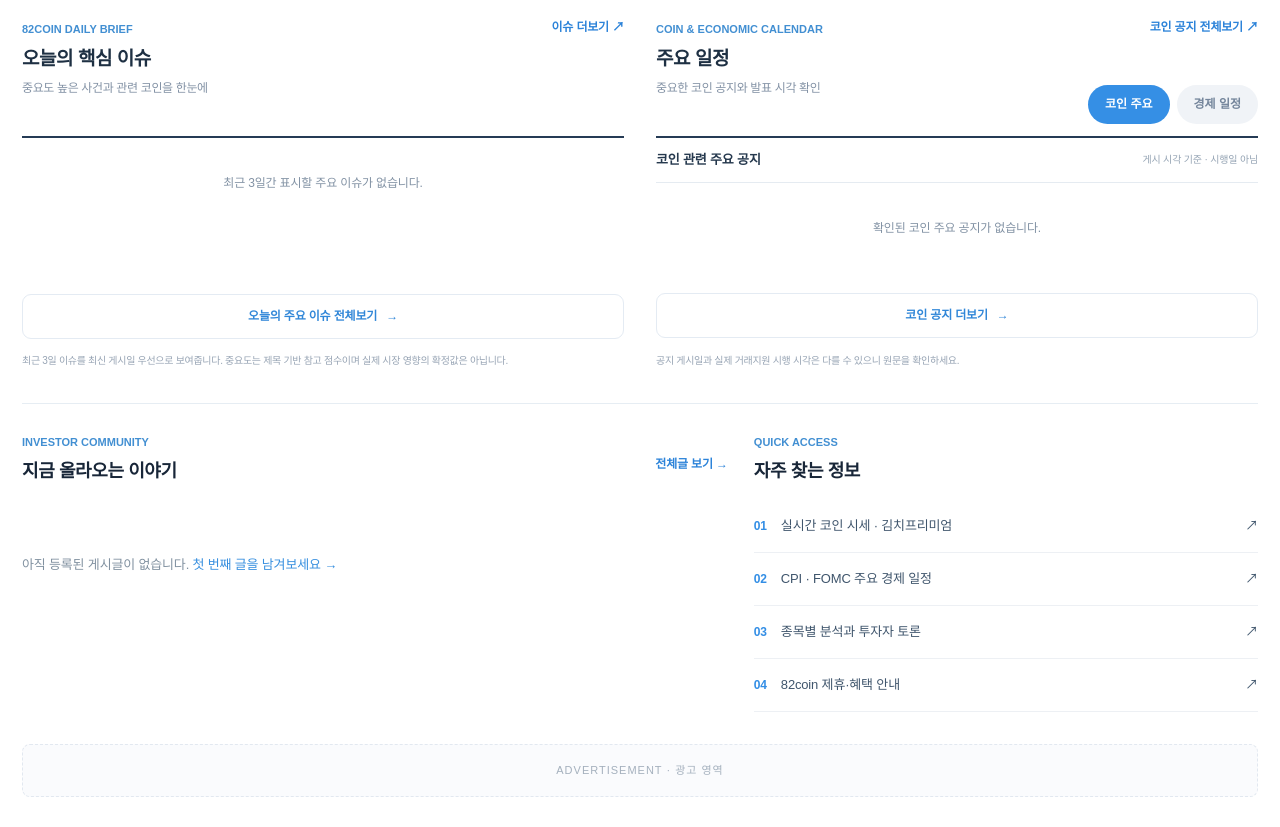
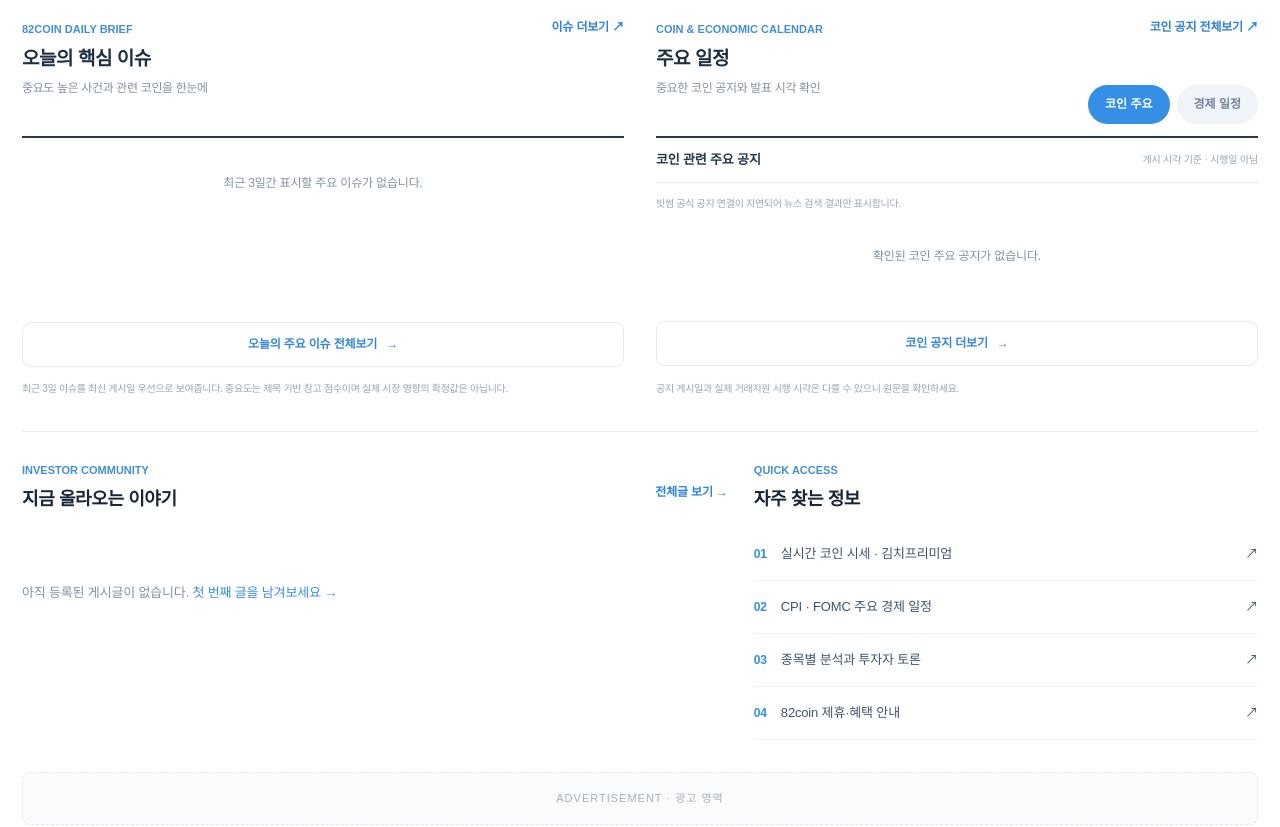
Before and after one commit to orbit-box/82coin, a Next.js app: page / in a window 1280 px wide. Shown: the part 1420-2247 px from the top of the page. Built offline with nearby package versions, Linux system fonts and the light colour scheme; no server answers; the database is empty; a web font is replaced by a local one.

Commit message:
fix(home): disclose official exchange notice feed delays

```diff
--- a/components/HomeEvents.tsx
+++ b/components/HomeEvents.tsx
@@ -3,12 +3,12 @@ import {useEffect,useState} from "react";
 type Story={title:string;url:string;source:string;publishedAt:string|null;importanceScore:number;relatedCoins:string[];category?:string};
 type Notice={id:string;title:string;url:string;source:string;publishedAt:string;type:string;ticker:string|null};
 type Econ={id:string;title:string;category:string;dateLabel:string;timeLabel:string;url:string;source:string};
-export default function HomeEvents(){const[tab,setTab]=useState<"coin"|"economy">("coin"),[stories,setStories]=useState<Story[]>([]),[notices,setNotices]=useState<Notice[]>([]),[economic,setEconomic]=useState<Econ[]>([]),[loaded,setLoaded]=useState(false);
-useEffect(()=>{let active=true;const load=async()=>{const results=await Promise.allSettled(["/api/news","/api/coin-notices","/api/economic-calendar"].map(u=>fetch(u,{cache:"no-store"}).then(r=>r.json())));if(!active)return;if(results[0].status==="fulfilled")setStories(results[0].value.items||[]);if(results[1].status==="fulfilled")setNotices(results[1].value.items||[]);if(results[2].status==="fulfilled")setEconomic(results[2].value.items||[]);setLoaded(true)};load();const timer=setInterval(load,300000);return()=>{active=false;clearInterval(timer)}},[]);
+export default function HomeEvents(){const[tab,setTab]=useState<"coin"|"economy">("coin"),[stories,setStories]=useState<Story[]>([]),[notices,setNotices]=useState<Notice[]>([]),[economic,setEconomic]=useState<Econ[]>([]),[loaded,setLoaded]=useState(false),[noticeWarning,setNoticeWarning]=useState("");
+useEffect(()=>{let active=true;const load=async()=>{const results=await Promise.allSettled(["/api/news","/api/coin-notices","/api/economic-calendar"].map(u=>fetch(u,{cache:"no-store"}).then(r=>r.json())));if(!active)return;if(results[0].status==="fulfilled")setStories(results[0].value.items||[]);if(results[1].status==="fulfilled"){setNotices(results[1].value.items||[]);setNoticeWarning(results[1].value.warning||"")}else setNoticeWarning("거래소 공지를 불러오지 못했습니다.");if(results[2].status==="fulfilled")setEconomic(results[2].value.items||[]);setLoaded(true)};load();const timer=setInterval(load,300000);return()=>{active=false;clearInterval(timer)}},[]);
 const recent=stories.filter(s=>s.publishedAt&&Date.now()-Date.parse(s.publishedAt)<3*86400000&&Date.parse(s.publishedAt)<=Date.now()+60000);
 const selected=recent.filter(s=>s.importanceScore>=25).sort((a,b)=>{const aTime=Date.parse(a.publishedAt||"")||0,bTime=Date.parse(b.publishedAt||"")||0;return bTime-aTime||b.importanceScore-a.importanceScore}).slice(0,5);
 return <section className="homeEventsSection" aria-label="오늘의 핵심 이슈와 주요 일정">
 <div className="homeNotices"><div className="liveHead"><div><span className="sectionKicker">82COIN DAILY BRIEF</span><h2>오늘의 핵심 이슈</h2><p>중요도 높은 사건과 관련 코인을 한눈에</p></div><a className="viewMore" href="/issues">이슈 더보기 ↗</a></div>
 <div className="homeNoticeFeed">{selected.length?selected.map((x,i)=><a className="homeNoticeItem" href={x.url} key={x.url+i} target="_blank" rel="noopener noreferrer"><span className="issueScore">{x.importanceScore}점</span><div className="noticeContents"><strong>{x.title}</strong><span>관련 코인: {x.relatedCoins?.length?x.relatedCoins.join(" · "):"시장 전체"} · {x.source} · {x.publishedAt?new Date(x.publishedAt).toLocaleDateString("ko-KR"):""} ↗</span></div></a>):<div className="homeNoticeEmpty">{loaded?"최근 3일간 표시할 주요 이슈가 없습니다.":"주요 이슈를 선별하고 있습니다."}</div>}</div><a href="/issues" className="sectionBottomMore">오늘의 주요 이슈 전체보기 <span>→</span></a><p className="marketFinePrint">최근 3일 이슈를 최신 게시일 우선으로 보여줍니다. 중요도는 제목 기반 참고 점수이며 실제 시장 영향의 확정값은 아닙니다.</p></div>
 <div className="homeSchedule"><div className="liveHead liveHeadSchedule"><div className="scheduleTitle"><span className="sectionKicker">COIN & ECONOMIC CALENDAR</span><h2>주요 일정</h2><p>중요한 코인 공지와 발표 시각 확인</p></div><div className="scheduleHeadActions"><a className="viewMore" href={tab==="coin"?"/coin-notices":"/calendar"}>{tab==="coin"?"코인 공지 전체보기":"경제일정 전체보기"} ↗</a><div className="eventCategoryTabs" role="tablist" aria-label="주요 일정 분류"><button type="button" role="tab" aria-selected={tab==="coin"} className={tab==="coin"?"active":""} onClick={()=>setTab("coin")}>코인 주요</button><button type="button" role="tab" aria-selected={tab==="economy"} className={tab==="economy"?"active":""} onClick={()=>setTab("economy")}>경제 일정</button></div></div></div>
-<div className="homeScheduleCanvas">{tab==="coin"?<><div className="scheduleHead"><strong>코인 관련 주요 공지</strong><small>게시 시각 기준 · 시행일 아님</small></div>{notices.length?notices.slice(0,6).map(n=><a href={n.url} target="_blank" rel="noopener noreferrer" key={n.id} className="scheduleEntry"><span className="scheduleType">{n.type}</span><span><strong>{n.title}</strong><small>{new Date(n.publishedAt).toLocaleDateString("ko-KR")} · {n.source} ↗</small></span></a>):<div className="homeNoticeEmpty">{loaded?"확인된 코인 주요 공지가 없습니다.":"공지를 확인하는 중입니다."}</div>}<a href="/coin-notices" className="sectionBottomMore">코인 공지 더보기 <span>→</span></a><p className="marketFinePrint">공지 게시일과 실제 거래지원 시행 시각은 다를 수 있으니 원문을 확인하세요.</p></>:<><div className="scheduleHead"><strong>다가오는 경제일정</strong><small>한국시간 KST</small></div>{economic.length?economic.slice(0,6).map(e=><a href={e.url} target="_blank" rel="noopener noreferrer" key={e.id} className="scheduleEntry"><span className="scheduleDate"><strong>{e.dateLabel}</strong><small>{e.timeLabel}</small></span><span><strong>{e.title}</strong><small>{e.source} · 공식 일정 ↗</small></span></a>):<div className="homeNoticeEmpty">확인된 향후 경제일정이 없습니다.</div>}<a href="/calendar" className="sectionBottomMore">경제일정 더보기 <span>→</span></a></>}</div></div></section>}
+<div className="homeScheduleCanvas">{tab==="coin"?<><div className="scheduleHead"><strong>코인 관련 주요 공지</strong><small>게시 시각 기준 · 시행일 아님</small></div>{noticeWarning&&<p className="dataFoot" role="status">{noticeWarning}</p>}{notices.length?notices.slice(0,6).map(n=><a href={n.url} target="_blank" rel="noopener noreferrer" key={n.id} className="scheduleEntry"><span className="scheduleType">{n.type}</span><span><strong>{n.title}</strong><small>{new Date(n.publishedAt).toLocaleDateString("ko-KR")} · {n.source} ↗</small></span></a>):<div className="homeNoticeEmpty">{loaded?"확인된 코인 주요 공지가 없습니다.":"공지를 확인하는 중입니다."}</div>}<a href="/coin-notices" className="sectionBottomMore">코인 공지 더보기 <span>→</span></a><p className="marketFinePrint">공지 게시일과 실제 거래지원 시행 시각은 다를 수 있으니 원문을 확인하세요.</p></>:<><div className="scheduleHead"><strong>다가오는 경제일정</strong><small>한국시간 KST</small></div>{economic.length?economic.slice(0,6).map(e=><a href={e.url} target="_blank" rel="noopener noreferrer" key={e.id} className="scheduleEntry"><span className="scheduleDate"><strong>{e.dateLabel}</strong><small>{e.timeLabel}</small></span><span><strong>{e.title}</strong><small>{e.source} · 공식 일정 ↗</small></span></a>):<div className="homeNoticeEmpty">확인된 향후 경제일정이 없습니다.</div>}<a href="/calendar" className="sectionBottomMore">경제일정 더보기 <span>→</span></a></>}</div></div></section>}
```
